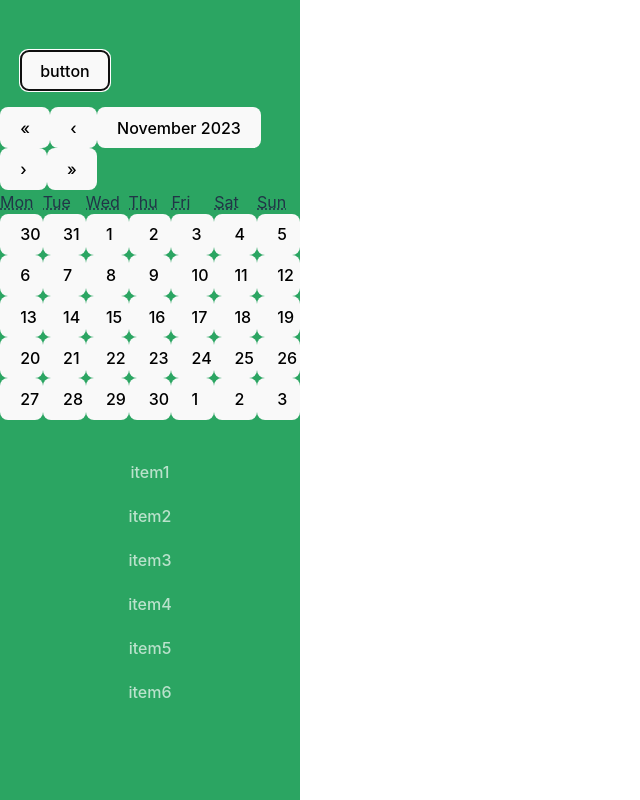
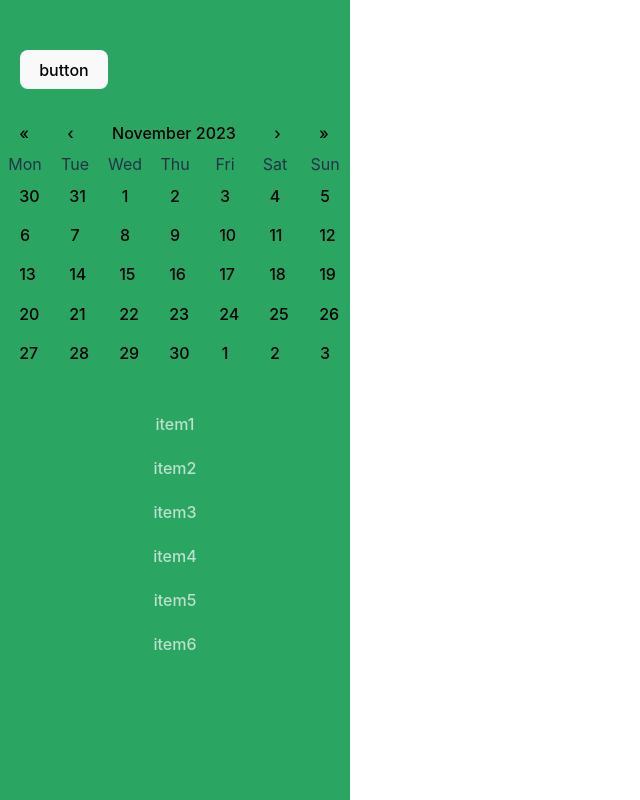
Before and after one commit to Lygerity/todoAppProject, a React (Vite) app: page / in a window 1280 px wide. Both pictures are taken after a click on the button "button". Shown: the whole page, without its empty margins (0-640 px from the left). Built offline with nearby package versions, Linux system fonts and the light colour scheme.

Commit message:
adding css to calendar

```diff
--- a/src/SideBar.css
+++ b/src/SideBar.css
@@ -13,7 +13,7 @@
 
 .visible {
     display: inherit;
-    width: 300px;
+    width: 350px;
 }
 /* Individual item */
 .itemMenu {
@@ -36,3 +36,52 @@
   transition: 0.2s;
   /* margin-bottom: 20px; */
 }
+
+
+
+/*----------Calendar----------*/
+/*-- boutons de navigation --*/
+.react-calendar__navigation button {
+    color: black;
+    min-width: 10px;
+    background-color: rgb(43, 165, 98);
+    font-size: 16px;
+    margin-top: 8px;
+   }
+
+.react-calendar__navigation button:enabled:hover,
+.react-calendar__navigation button:enabled:focus {
+    background-color:rgb(37, 147, 86);
+    border-width: 0;
+}
+
+
+/*-- boutons des jours --*/
+.react-calendar__tile{
+    background-color: rgb(43, 165, 98);
+    text-align: center;
+    border-width: 0;
+}
+
+
+.react-calendar__tile:enabled:hover {
+    background-color:rgb(37, 147, 86);
+    color: #ffffff;
+
+    border-width: 0;
+}
+.react-calendar__tile:enabled:focus{
+    border-width: 1px;
+    border-color: azure;
+    transition: 0.1s;
+}
+/*--- jours de la semaine ---*/
+abbr[title] {
+    text-decoration: none;
+    width: 100%;
+   }
+
+.react-calendar__month-view__weekdays__weekday,
+.react-calendar__month-view__weekdays__weekday--weekend{
+    text-align: center;
+}
--- a/src/SideBar.tsx
+++ b/src/SideBar.tsx
@@ -23,6 +23,7 @@ const SideBar = () => {
     const [classButton, setClassButton] = useState("button visible")
     const [classMenu, setClassMenu] = useState("menu hidden")
     const [classSideBar, setSideBar] = useState("sidebar")
+    const [classSCalendar, setcalendar] = useState("hidden")
 
 
 
@@ -31,11 +32,13 @@ const SideBar = () => {
         if(!isClicked) {
             setClassButton("burger-bar clicked button")
             setClassMenu("menu visible")
+            setcalendar("visible")
             setSideBar("classSideBar visible classMenu")
         }
         else {
             setClassButton("burger-bar unclicked button")
             setClassMenu("menu hidden")
+            setcalendar("hidden")
             setSideBar("classSideBar")
         }
         setIsClicked(!isClicked)
@@ -49,8 +52,8 @@ const SideBar = () => {
                     <Button isClicked={isClicked} onClick={updateMenu} label={"button"}/>
                     </div>
 
-                    <div className='calendar'>
-                        <Calendar/>
+                    <div className={classSCalendar}>
+                        <Calendar onClickDay={()=>console.log('jour')}/>
                     </div>
 
                     <div className={classMenu}>
--- a/src/assets/stylesheets/pages/index.css
+++ b/src/assets/stylesheets/pages/index.css
@@ -29,6 +29,7 @@ body {
   place-items: center; */
   min-width: 320px;
   /* min-height: 100vh; */
+  /* background-color: white; */
 }
 
 h1 {
@@ -38,7 +39,7 @@ h1 {
 
 button {
   border-radius: 8px;
-  border: 1px solid transparent;
+  border: 0px solid transparent;
   padding: 0.6em 1.2em;
   font-size: 1em;
   font-weight: 500;
@@ -48,11 +49,11 @@ button {
   transition: border-color 0.25s;
 }
 button:hover {
-  border-color: #646cff;
+  /* border-color: #646cff; */
 }
 button:focus,
 button:focus-visible {
-  outline: 4px auto -webkit-focus-ring-color;
+  /* outline: 4px auto -webkit-focus-ring-color; */
 }
 
 @media (prefers-color-scheme: light) {
```
